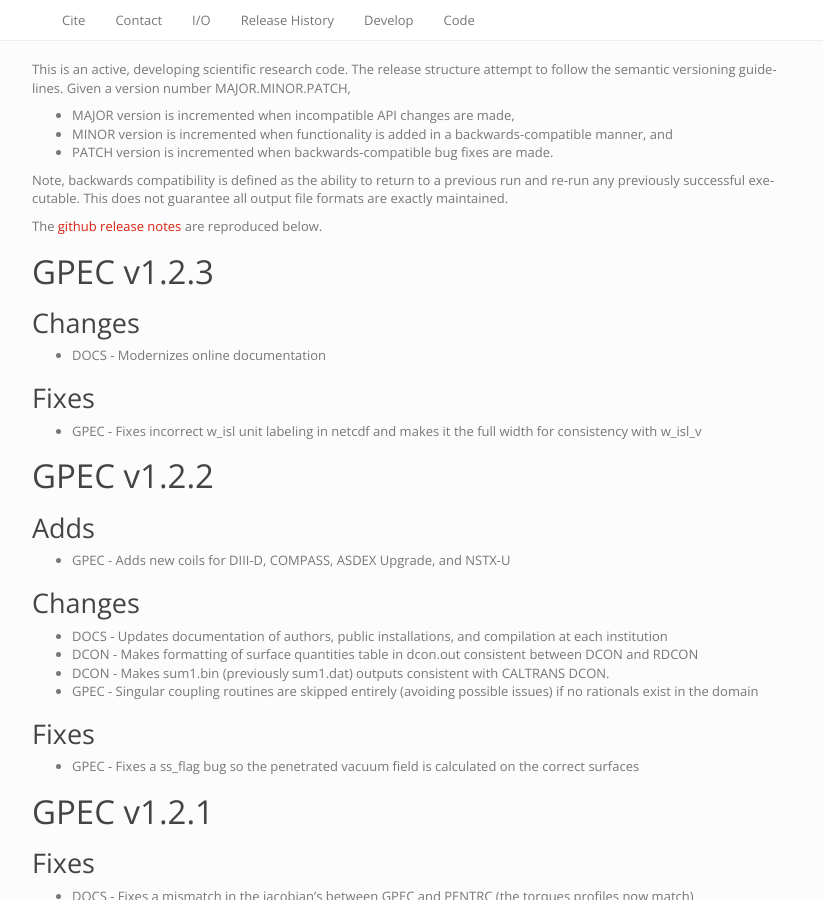
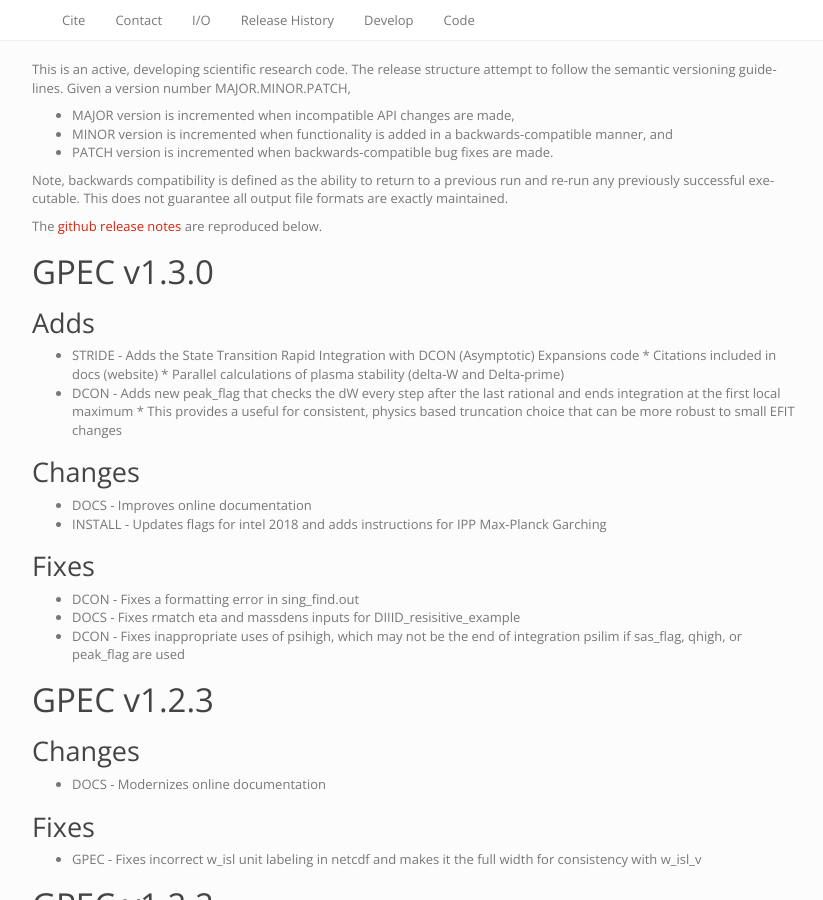
Before and after one commit to PrincetonUniversity/GPEC, a Sphinx documentation site: the page built from docs/releases.rst, in a window 1280 px wide and 900 px high. Shown: the whole window, without its empty margins (38-861 px from the left). Built offline with Sphinx 7.4.7, drawn with Linux system fonts in a browser that asks for light colours.

Commit message:
DOCS - Update - Updates version # and release notes

```diff
--- a/docs/conf.py
+++ b/docs/conf.py
@@ -60,9 +60,9 @@
 # built documents.
 #
 # The short X.Y version.
-version = '1.2'
+version = '1.3'
 # The full version, including alpha/beta/rc tags.
-release = '1.2.3'
+release = '1.3.0'
 
 # The language for content autogenerated by Sphinx. Refer to documentation
 # for a list of supported languages.
--- a/docs/releases.rst
+++ b/docs/releases.rst
@@ -9,6 +9,28 @@
 Note, backwards compatibility is defined as the ability to return to a previous run and re-run any previously successful executable. This does not guarantee all output file formats are exactly maintained.
 
 The `github release notes <https://github.com/PrincetonUniversity/GPEC/releases>`_ are reproduced below.
+
+GPEC v1.3.0
+===========
+
+Adds
+------
+- STRIDE - Adds the State Transition Rapid Integration with DCON (Asymptotic) Expansions code
+  * Citations included in docs (website)
+  * Parallel calculations of plasma stability (delta-W and Delta-prime)
+- DCON - Adds new peak_flag that checks the dW every step after the last rational and ends integration at the first local maximum
+  * This provides a useful for consistent, physics based truncation choice that can be more robust to small EFIT changes
+
+Changes
+--------
+- DOCS - Improves online documentation
+- INSTALL - Updates flags for intel 2018 and adds instructions for IPP Max-Planck Garching
+
+Fixes
+------
+- DCON - Fixes a formatting error in sing_find.out
+- DOCS - Fixes rmatch eta and massdens inputs for DIIID_resisitive_example
+- DCON - Fixes inappropriate uses of psihigh, which may not be the end of integration psilim if sas_flag, qhigh, or peak_flag are used
 
 GPEC v1.2.3
 ===========
```
